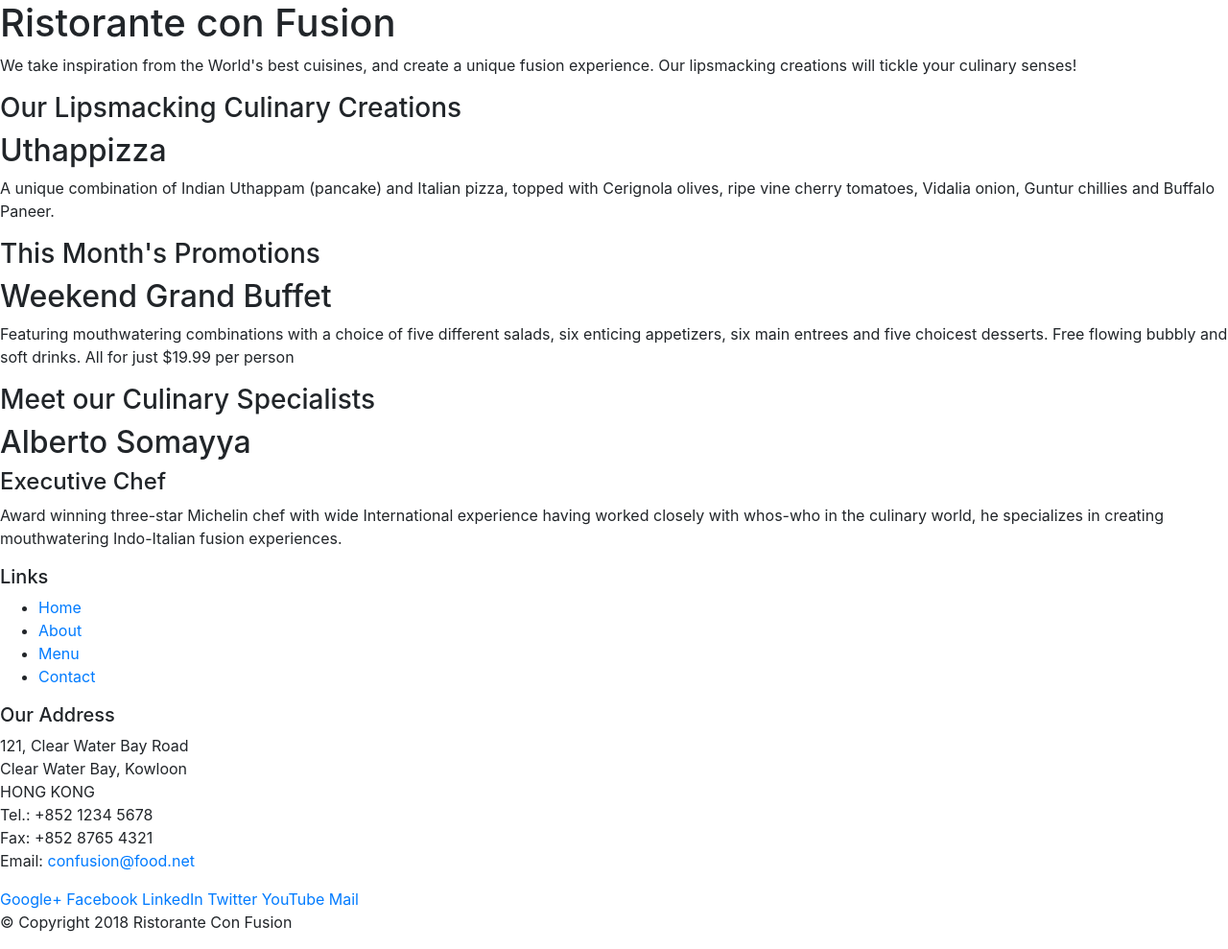
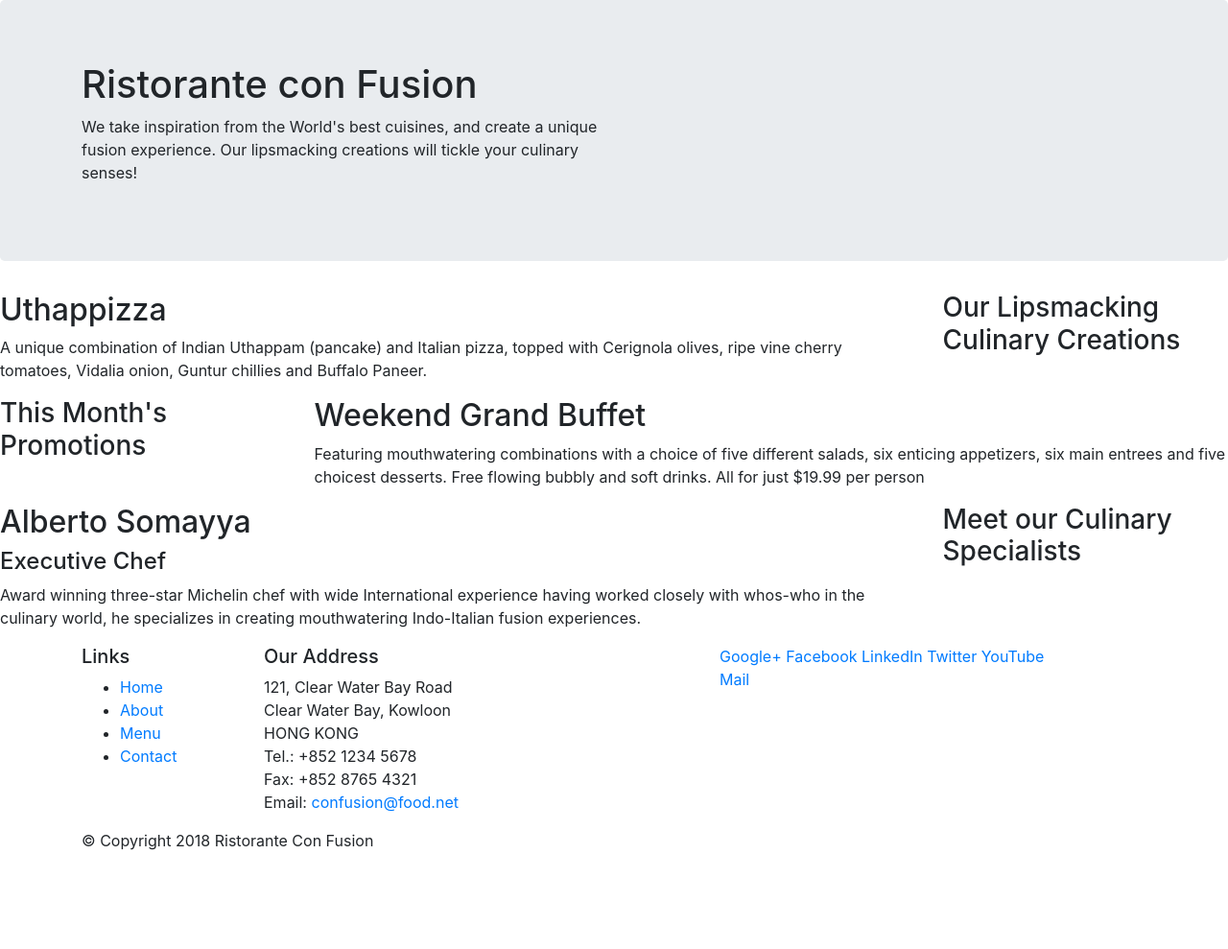
Before and after one commit to KashifBadr/FullStackModule1, a website: page index.html in a window 1280 px wide. Shown: the whole page at 96% size. After the commit the page ends 904 px from the top, so only its background shows below. Drawn offline with nearby package versions, Linux system fonts and the light colour scheme.

Commit message:
bootstrap grid part one

```diff
--- a/index.html
+++ b/index.html
@@ -14,46 +14,46 @@
 
 <body>
 
-    <header>
-        <div>
-            <div>
-                <div>
+    <header class = "jumbotron">
+        <div class= "container">
+            <div class ="row">
+                <div class="col-12 col-sm-6">
                     <h1>Ristorante con Fusion</h1>
                     <p>We take inspiration from the World's best cuisines, and create a unique fusion experience. Our lipsmacking creations will tickle your culinary senses!</p>
                 </div>
-                <div>
+                <div class="col-12 col-sm">
                 </div>
             </div>
         </div>
     </header>
 
-    <div>
-        <div>
-            <div>
+    <div vlass ="container">
+        <div class= "row">
+            <div class="col-12 col-sm4 order-sm-last col-md-3">
                 <h3>Our Lipsmacking Culinary Creations</h3>
             </div>
-            <div>
+            <div class="col col-sm order-sm-first col-md">
                 <h2>Uthappizza</h2>
                 <p>A unique combination of Indian Uthappam (pancake) and Italian pizza, topped with Cerignola olives, ripe vine cherry tomatoes, Vidalia onion, Guntur chillies and Buffalo Paneer.</p>
             </div>
         </div>
 
 
-        <div>
-            <div>
+        <div class= "row">
+            <div class="col-12 col-sm4 col-md-3">
                 <h3>This Month's Promotions</h3>
             </div>
-            <div>
+            <div class="col col-sm col-md">
                 <h2>Weekend Grand Buffet</h2>
                 <p>Featuring mouthwatering combinations with a choice of five different salads, six enticing appetizers, six main entrees and five choicest desserts. Free flowing bubbly and soft drinks. All for just $19.99 per person </p>
             </div>
         </div>
 
-        <div>
-            <div>
+        <div class= "row">
+            <div class="col-12 col-sm4 order-sm-last col-md-3">
                 <h3>Meet our Culinary Specialists</h3>
             </div>
-            <div>
+            <div class="col col-sm order-sm-first col-md">
                 <h2>Alberto Somayya</h2>
                 <h4>Executive Chef</h4>
                 <p>Award winning three-star Michelin chef with wide International experience having worked closely with whos-who in the culinary world, he specializes in creating mouthwatering Indo-Italian fusion experiences. </p>
@@ -62,9 +62,9 @@
     </div>
 
     <footer>
-        <div>
-            <div>
-                <div>
+        <div class = "container">
+            <div class="row">
+                <div class ="col-4 offsaet-1 col-sm-2">
                     <h5>Links</h5>
                     <ul>
                         <li><a href="#">Home</a></li>
@@ -73,7 +73,7 @@
                         <li><a href="#">Contact</a></li>
                     </ul>
                 </div>
-                <div>
+                <div class="col-7 col-sm-5">
                     <h5>Our Address</h5>
                     <address>
 		              121, Clear Water Bay Road<br>
@@ -84,7 +84,7 @@
 		              Email: <a href="mailto:confusion@food.net">confusion@food.net</a>
 		           </address>
                 </div>
-                <div>
+                <div class="col-12 col-sm-4">
                     <div>
                         <a href="http://google.com/+">Google+</a>
                         <a href="http://www.facebook.com/profile.php?id=">Facebook</a>
@@ -95,8 +95,8 @@
                     </div>
                 </div>
            </div>
-           <div>
-                <div>
+           <div class ="row">
+                <div class="col-auto">
                     <p>© Copyright 2018 Ristorante Con Fusion</p>
                 </div>
            </div>
```
